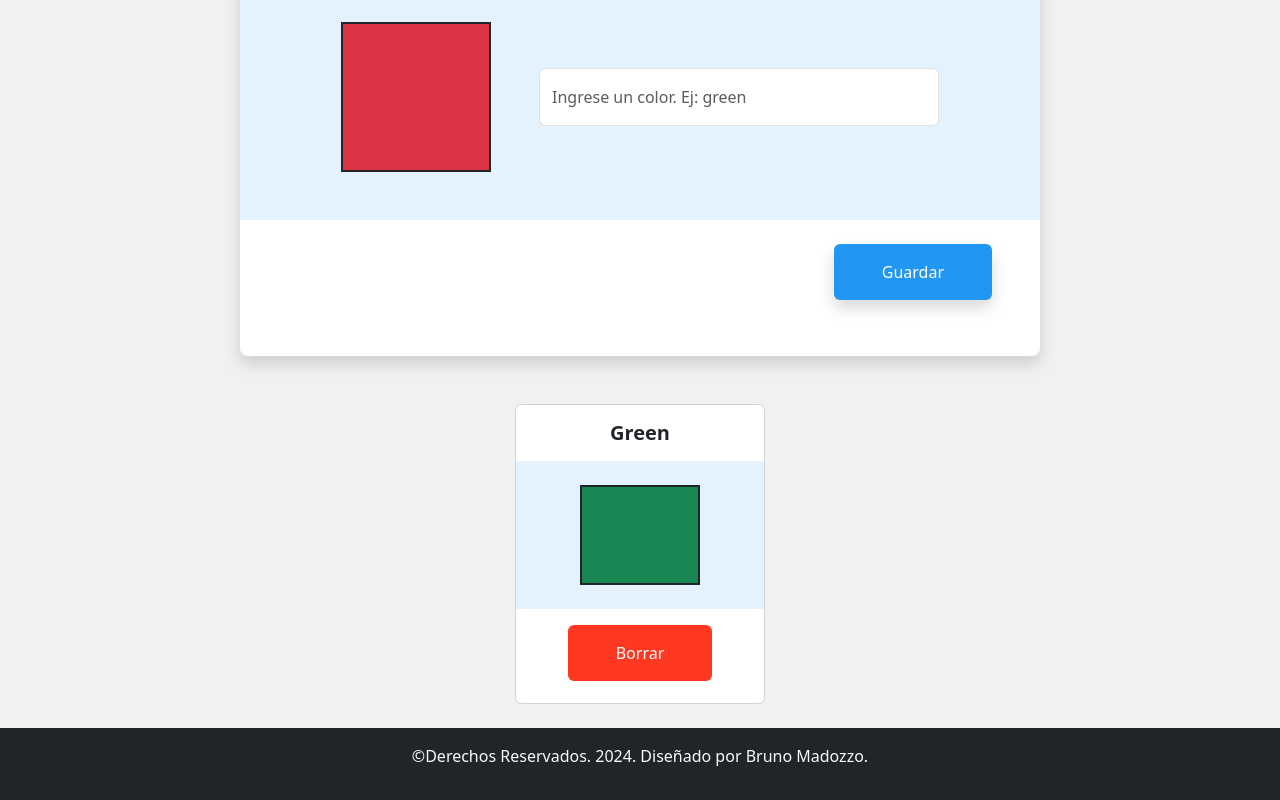
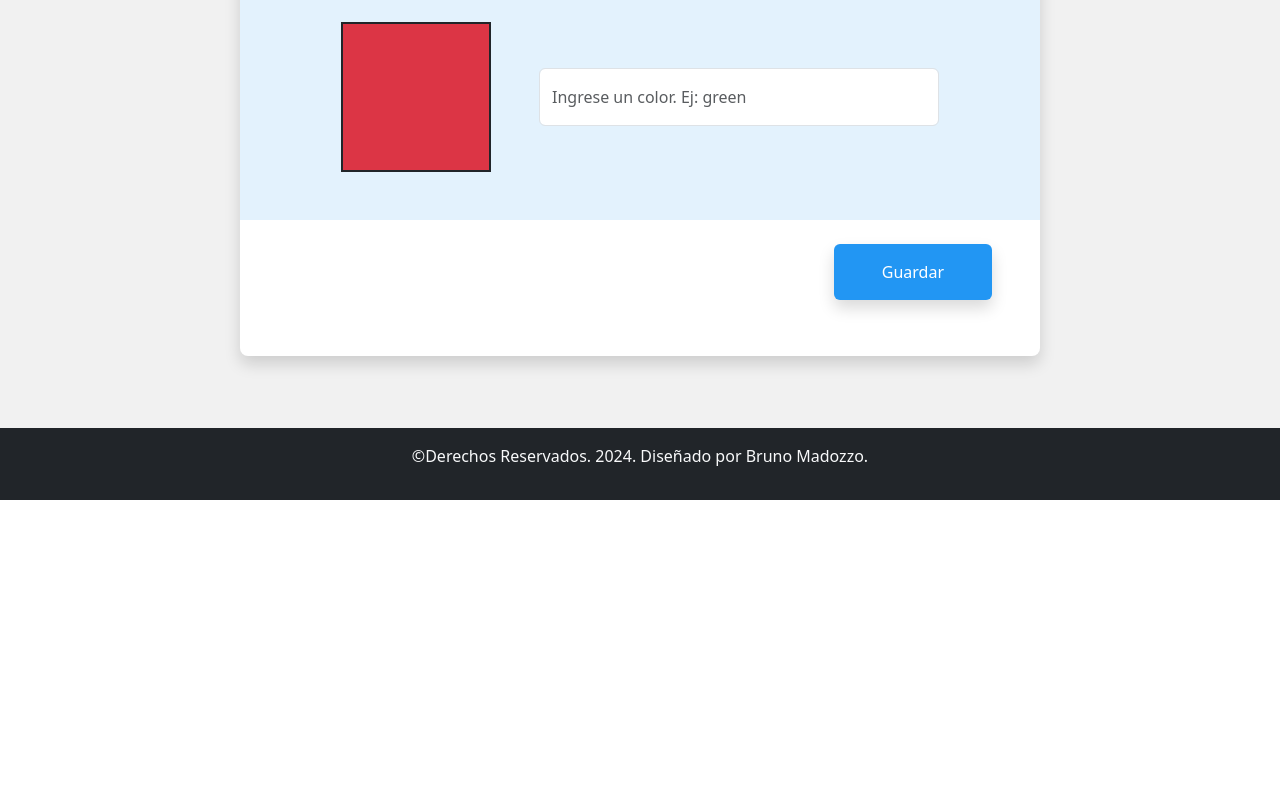
Before and after one commit to brunomry/frontendPaletaDeColores, a React (Vite) app: page / in a window 1280 px wide. Shown: the part 346-1146 px from the top of the page. After the commit the page ends 846 px from the top, so only its background shows below. Built offline with nearby package versions, Linux system fonts and the light colour scheme.

Commit message:
Agregue estado para color y array de colores, tambien agregue funcion guardarColor y borrarColor. Ademas añadi useEffect para poder guardar los colores en localStorage

```diff
--- a/src/App.jsx
+++ b/src/App.jsx
@@ -12,7 +12,6 @@ function App() {
       <Container className="my-4 mainPage">
         <TituloPrincipal></TituloPrincipal>
         <FormularioPaletaColores/>
-        <TarjetasColores/>
       </Container>
       <Footer/>
     </>
--- a/src/components/FormularioPaletaColores.jsx
+++ b/src/components/FormularioPaletaColores.jsx
@@ -1,11 +1,32 @@
-import React from "react";
+import { useState, useEffect } from "react";
 import { Button, Form } from "react-bootstrap";
+import TarjetasColores from "./TarjetasColores";
 
 const FormularioPaletaColores = () => {
+  const [color, setColor] = useState("");
+  const coloresLocalStorage = JSON.parse(localStorage.getItem('coloresKey')) || []
+  const [colores, setColores] = useState(coloresLocalStorage);
+
+  useEffect(()=>{
+    localStorage.setItem('coloresKey', JSON.stringify(colores))
+  },[colores])
+
+  const guardarColor = (e) => {
+    e.preventDefault();
+    setColores([...colores, color]);
+    setColor("");
+  }
+
+  const borrarColor = (nombreColor) => {
+    const coloresFiltrados = colores.filter(color => color !== nombreColor);
+    setColores(coloresFiltrados);
+  };
+
   return (
+    <>
       <section className="sectionForm mx-auto pt-5 pb-2 mb-5 rounded-3 shadow bg-white">
         <h2 className="text-center mb-5">Administrar colores</h2>
-      <Form className="mb-5 d-flex flex-column">
+        <Form className="mb-5 d-flex flex-column" onSubmit={guardarColor}>
           <Form.Group className="mb-4 formGroup d-flex flex-column gap-5 flex-md-row justify-content-center align-items-center py-5 px-2">
             <div className="bg-danger containerColor border border-2 border-dark"></div>
             <Form.Control
@@ -14,13 +35,20 @@ const FormularioPaletaColores = () => {
               className="inputColor align-content-start py-3"
               minLength={3}
               maxLength={50}
+              onChange={(e) => setColor(e.target.value)}
+              value={color}
             />
           </Form.Group>
-        <Button className="px-5 py-3 shadow btnGuardar border-0 ms-auto me-5 shadow" type="submit">
+          <Button
+            className="px-5 py-3 shadow btnGuardar border-0 ms-auto me-5 shadow"
+            type="submit"
+          >
             Guardar
           </Button>
         </Form>
       </section>
+      <TarjetasColores colores={colores} borrarColor={borrarColor}/>
+    </>
   );
 };
 
--- a/src/components/TarjetaColor.jsx
+++ b/src/components/TarjetaColor.jsx
@@ -3,15 +3,19 @@ import Button from 'react-bootstrap/Button';
 import Card from 'react-bootstrap/Card';
 import "bootstrap/dist/css/bootstrap.min.css";
 
-const TarjetaColor = () => {
+const TarjetaColor = ({nombreColor, borrarColor}) => {
+  const estilo = {
+    background: nombreColor
+  }
+
   return (
     <Card className='cardColor text-center'>
       <Card.Body className='px-0'>
-        <Card.Title className='mb-3 fw-bold'>Green</Card.Title>
+        <Card.Title className='mb-3 fw-bold'>{nombreColor}</Card.Title>
         <Card.Text className='formGroup d-flex flex-column gap-5 flex-md-row justify-content-center align-items-center py-4 px-2'>
-          <div className="bg-success containerCardColor border border-2 border-dark"></div>
+          <span className="containerCardColor border border-2 border-dark" style={estilo}></span>
         </Card.Text>
-        <Button className='btnBorrar border-0 px-5 py-3 mx-auto'>Borrar</Button>
+        <Button className='btnBorrar border-0 px-5 py-3 mx-auto' onClick={()=>borrarColor(nombreColor)}>Borrar</Button>
       </Card.Body>
     </Card>
   );
--- a/src/components/TarjetasColores.jsx
+++ b/src/components/TarjetasColores.jsx
@@ -1,11 +1,17 @@
 import React from 'react';
 import TarjetaColor from './TarjetaColor';
 
-const TarjetasColores = () => {
+const TarjetasColores = ({colores, borrarColor}) => {
   return (
-    <section className='d-flex containerCards justify-content-center flex-wrap gap-3 mx-auto'>
-      <TarjetaColor/>
-    </section>
+    <article className='d-flex containerCards justify-content-center flex-wrap gap-3 mx-auto'>
+      {colores.map((elementoColor, posicion) => (
+          <TarjetaColor
+            key={posicion}
+            nombreColor={elementoColor}
+            borrarColor={borrarColor}
+          />
+        ))}
+    </article>
   );
 };
 
```
Lines whose indentation alone changed are shown as unchanged.
